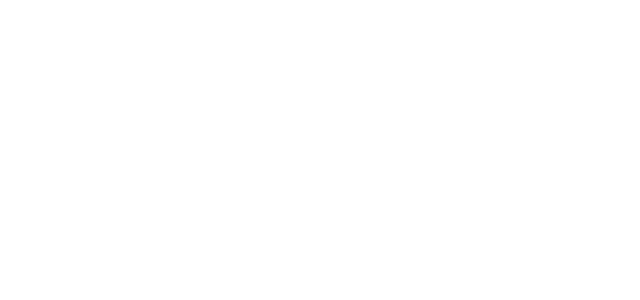
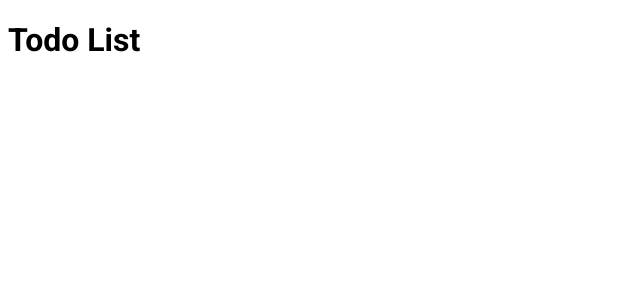
Before and after one commit to aman11s/learnyst-assignment, a React (Create React App) app: page / in a window 1280 px wide. Shown: the top 300 px of the page, without its empty margins (0-640 px from the left). Built offline with nearby package versions, Linux system fonts and the light colour scheme.

Commit message:
chore : configure redux store

```diff
--- a/public/index.html
+++ b/public/index.html
@@ -24,7 +24,7 @@
       work correctly both with client-side routing and a non-root public URL.
       Learn how to configure a non-root public URL by running `npm run build`.
     -->
-    <title>React App</title>
+    <title>Learnyst Assignment</title>
   </head>
   <body>
     <noscript>You need to enable JavaScript to run this app.</noscript>
--- a/src/App.jsx
+++ b/src/App.jsx
@@ -1,7 +1,11 @@
 import "./App.css";
 
 function App() {
-  return <div className="App"></div>;
+  return (
+    <div className="App">
+      <h1>Todo List</h1>
+    </div>
+  );
 }
 
 export default App;
--- /dev/null
+++ b/src/app/store.js
@@ -0,0 +1,5 @@
+import { configureStore } from "@reduxjs/toolkit";
+
+export const store = configureStore({
+  reducer: {},
+});
--- a/src/index.css
+++ b/src/index.css
@@ -0,0 +1,5 @@
+@import url("https://fonts.googleapis.com/css2?family=Roboto:wght@300;400;500;700&display=swap");
+
+body {
+  font-family: "Roboto", sans-serif;
+}
--- a/src/index.js
+++ b/src/index.js
@@ -1,13 +1,17 @@
-import React from 'react';
-import ReactDOM from 'react-dom/client';
-import './index.css';
-import App from './App';
-import reportWebVitals from './reportWebVitals';
+import React from "react";
+import ReactDOM from "react-dom/client";
+import "./index.css";
+import App from "./App";
+import reportWebVitals from "./reportWebVitals";
+import { Provider } from "react-redux";
+import { store } from "./app/store";
 
-const root = ReactDOM.createRoot(document.getElementById('root'));
+const root = ReactDOM.createRoot(document.getElementById("root"));
 root.render(
   <React.StrictMode>
-    <App />
+    <Provider store={store}>
+      <App />
+    </Provider>
   </React.StrictMode>
 );
 
```
